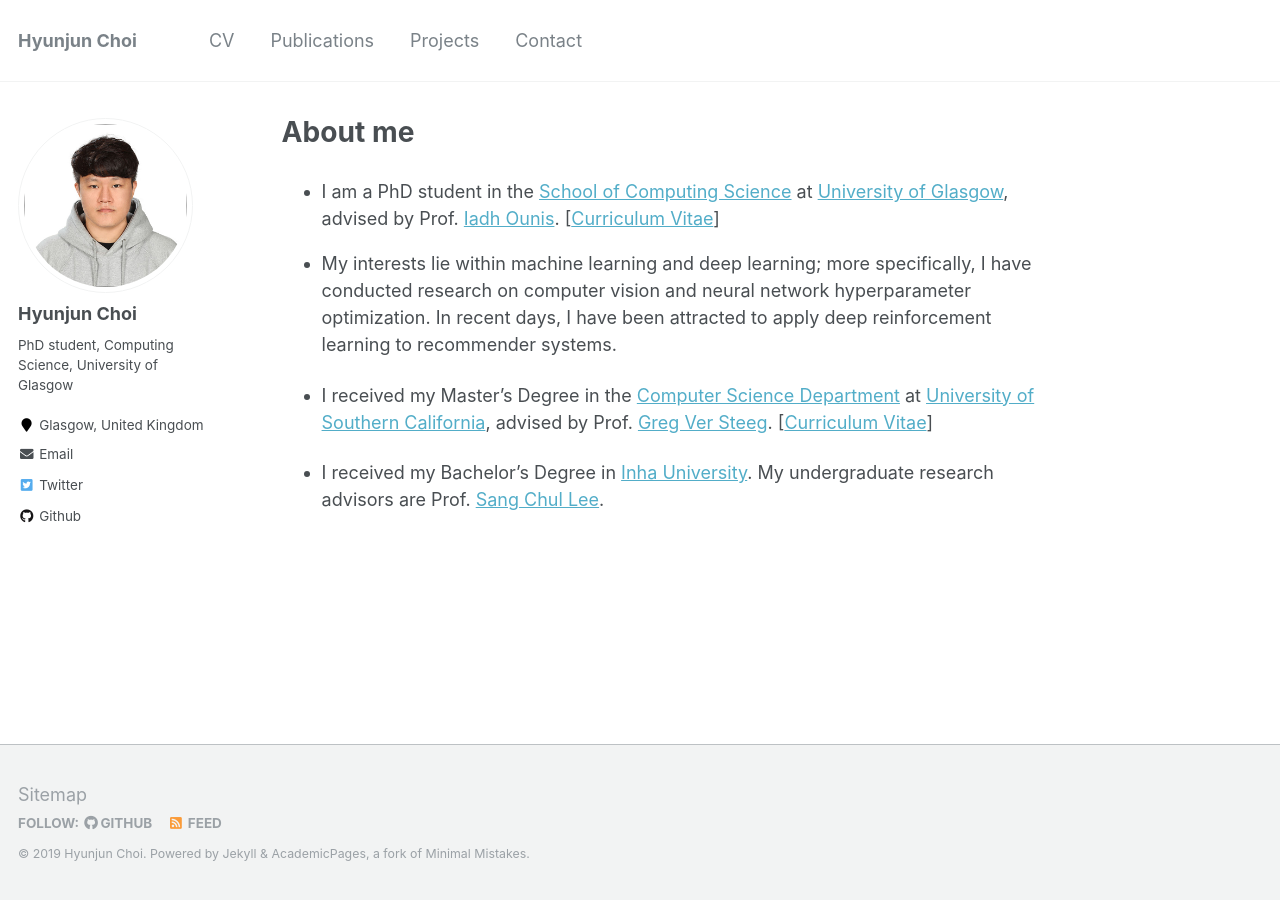
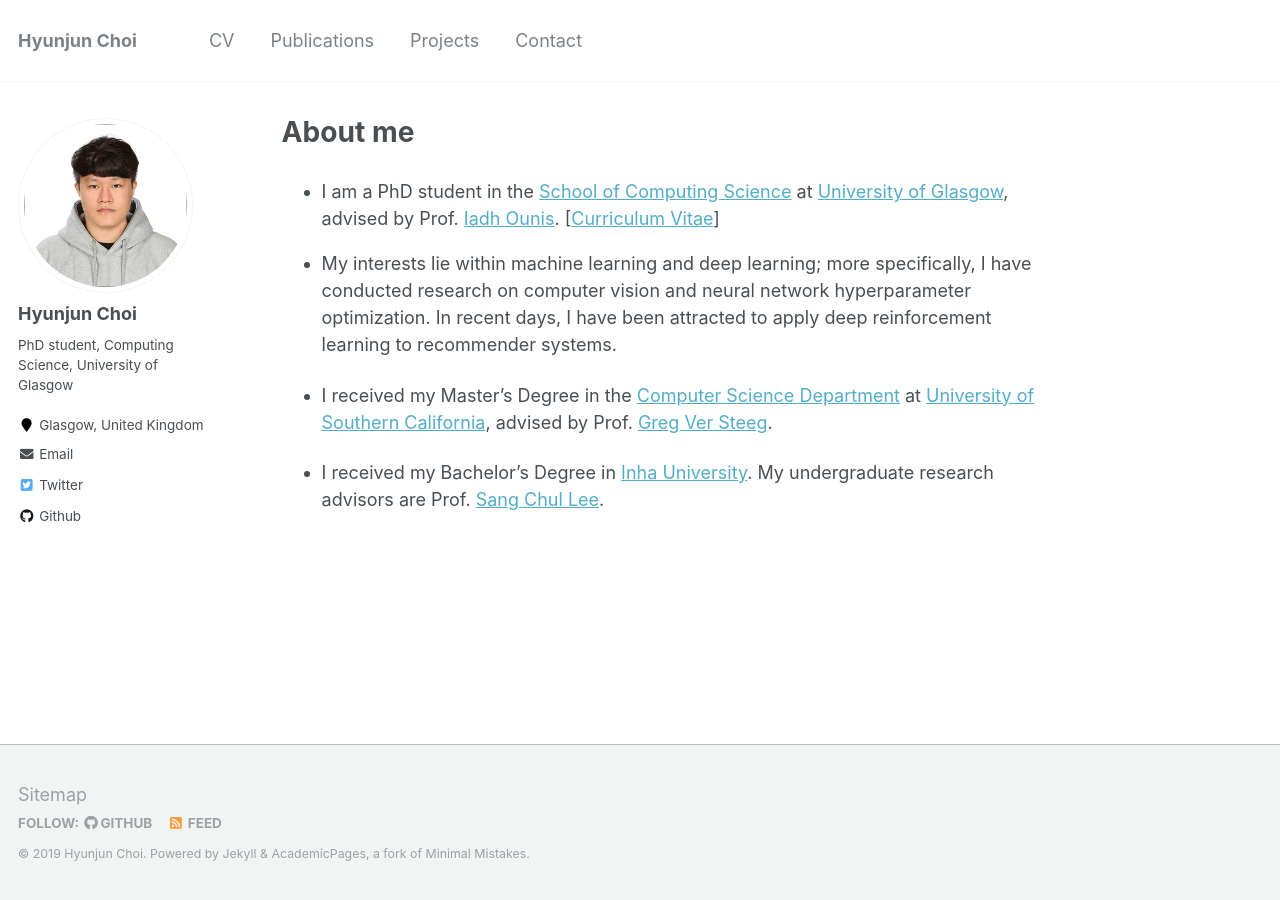
Before and after one commit to HyunjunA/HyunjunA.github.io, a Jekyll site: the page built from _pages/about.md, in a window 1280 px wide. Built offline with Jekyll 4.4.1, drawn with Linux system fonts in a browser that asks for light colours.

Commit message:
Update about.md
removed CV link at the master's degree paragraph.

```diff
--- a/_pages/about.md
+++ b/_pages/about.md
@@ -24,7 +24,7 @@ redirect_from:
 
 * My interests lie within machine learning and deep learning; more specifically, I have conducted research on computer vision and neural network hyperparameter optimization. In recent days, I have been attracted to apply deep reinforcement learning to recommender systems.
 
-* I received my Master's Degree in the [Computer Science Department](https://cs.usc.edu/) at [University of Southern California](https://www.usc.edu/), advised by Prof. [Greg Ver Steeg](https://scholar.google.com/citations?user=goLucoIAAAAJ&hl=en). [[Curriculum Vitae](http://hyunjuna.github.io/files/CVCHJ13.pdf)]
+* I received my Master's Degree in the [Computer Science Department](https://cs.usc.edu/) at [University of Southern California](https://www.usc.edu/), advised by Prof. [Greg Ver Steeg](https://scholar.google.com/citations?user=goLucoIAAAAJ&hl=en).
 
 
 * I received my Bachelor’s Degree in [Inha University](http://eng.inha.ac.kr/mbshome/mbs/eng/index.do). My undergraduate research advisors are Prof. [Sang Chul Lee](http://imageinfo.inha.ac.kr/sclee/).
```
